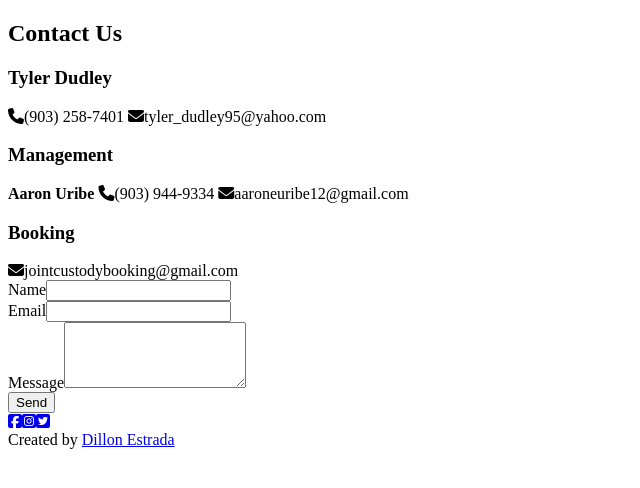
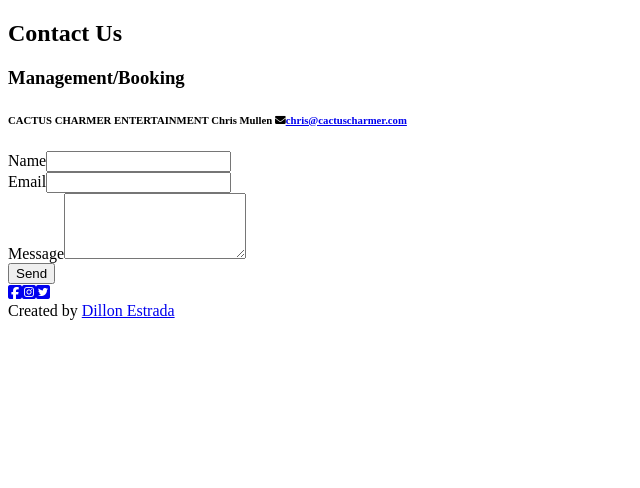
Before and after one commit to dillonestrada/joint-custody, a Node project: template src/contact.pug in a window 1280 px wide. Shown: the part 44-532 px from the top of the page, without its empty margins (0-640 px from the left). Run offline with Node 20 templates, Linux system fonts and the light colour scheme; the template is opened without the code that fills it, so the values that code supplies are empty; some libraries are stand-ins or nearby versions.

Commit message:
Change contact information

```diff
--- a/src/contact.pug
+++ b/src/contact.pug
@@ -9,26 +9,11 @@ block content
             h1.section-header Contact Us
             .contact-details
                 div
-                    h3 Tyler Dudley
-                    span.contact-info
-                        i.fas.fa-phone
-                        | (903) 258-7401
-                    span.contact-info
-                        i.fas.fa-envelope
-                        | tyler_dudley95@yahoo.com
-                div
-                    h3 Management
-                    span.contact-info
-                        strong Aaron Uribe
-                    span.contact-info
-                        i.fas.fa-phone
-                        | (903) 944-9334
-                    span.contact-info
-                        i.fas.fa-envelope
-                        | aaroneuribe12@gmail.com
-                div
-                    h3 Booking
-                    span.contact-info
-                        i.fas.fa-envelope
-                        | jointcustodybooking@gmail.com
+                    h3 Management/Booking
+                    h6 CACTUS CHARMER ENTERTAINMENT
+                        span.contact-info
+                            strong Chris Mullen
+                        span.contact-info
+                            i.fas.fa-envelope
+                            a(href="mailto:chris@cactuscharmer.com") chris@cactuscharmer.com
             include ./components/contact-form.pug
```
Also changed, not shown: src/css/main.scss (+7 -4 lines), 1 other file.
